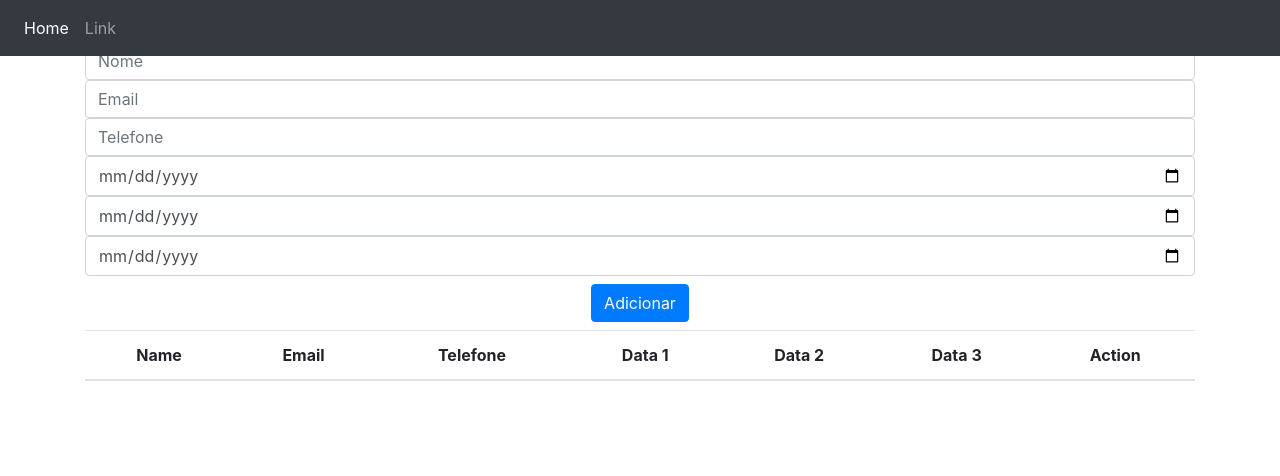
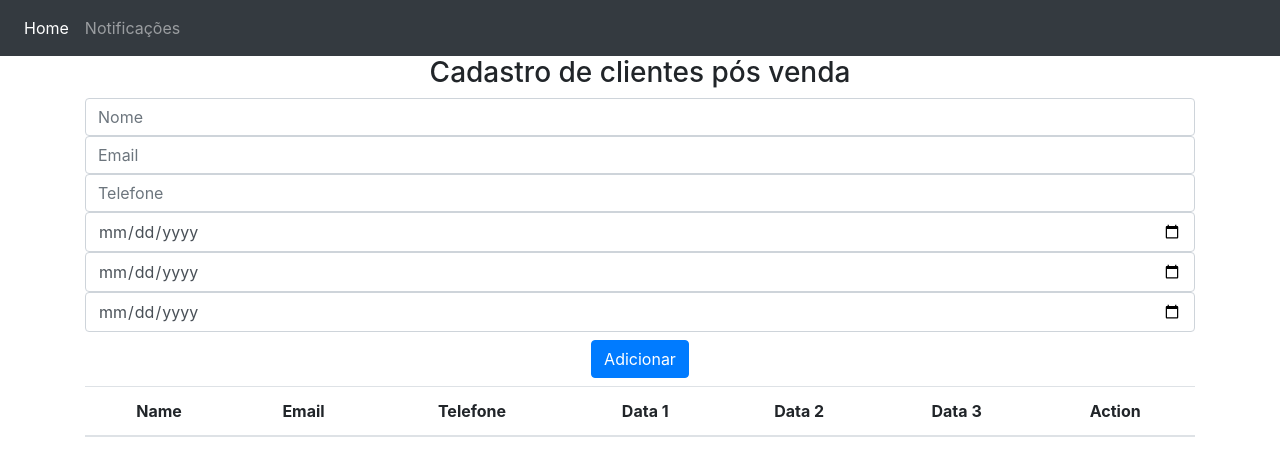
Before and after one commit to celfons/celfons.github.io, a Jekyll site: the page index.html, which Jekyll copies as it is, in a window 1280 px wide. Shown: the top 476 px of the page. Built offline with Jekyll 4.4.1, drawn with Linux system fonts in a browser that asks for light colours; nearby versions of some CDN libraries; comment, search, counter and statistics services are not loaded.

Commit message:
add formatacao

```diff
--- a/index.html
+++ b/index.html
@@ -14,10 +14,21 @@
 
     <!-- Bootstrap core CSS -->
     <link href="dist/css/bootstrap.min.css" rel="stylesheet">
+    <style>
+        /* Adicione um padding superior ao corpo da página para compensar a altura da navbar */
+        body {
+            padding-top: 56px; /* Ajuste conforme necessário */
+        }
+    </style>
+    <!-- Bootstrap core JavaScript
+    ================================================== -->
+    <!-- Placed at the end of the document so the pages load faster -->
     <script src="https://code.jquery.com/jquery-3.6.0.min.js"></script>
+    <script>window.jQuery || document.write('<script src="assets/js/vendor/jquery-slim.min.js"><\/script>')</script>
+    <script src="assets/js/vendor/popper.min.js"></script>
+    <script src="dist/js/bootstrap.min.js"></script>
     <script src="https://www.gstatic.com/firebasejs/8.10.0/firebase-app.js"></script>
     <script src="https://www.gstatic.com/firebasejs/8.10.0/firebase-database.js"></script>
-
   </head>
 
   <body class="text-center">
@@ -28,7 +39,7 @@
               <a class="nav-link" href="#">Home <span class="sr-only">(current)</span></a>
             </li>
             <li class="nav-item">
-              <a class="nav-link" href="#openModal">Link</a>
+              <a class="nav-link" href="#" id="openModal">Notificações</a>
             </li>
           </ul>
         </div>
@@ -164,18 +179,5 @@
             </div>
         </div>
     </div>
-    <!-- Bootstrap core JavaScript
-    ================================================== -->
-    <!-- Placed at the end of the document so the pages load faster -->
-    <script src="https://code.jquery.com/jquery-3.2.1.slim.min.js" integrity="sha384-KJ3o2DKtIkvYIK3UENzmM7KCkRr/rE9/Qpg6aAZGJwFDMVNA/GpGFF93hXpG5KkN" crossorigin="anonymous"></script>
-    <script>window.jQuery || document.write('<script src="assets/js/vendor/jquery-slim.min.js"><\/script>')</script>
-    <script src="assets/js/vendor/popper.min.js"></script>
-    <script src="dist/js/bootstrap.min.js"></script>
-    <script>
-        // Quando o link é clicado, abre o modal
-        $('#openModal').on('click', function() {
-            $('#myModal').modal('show');
-        });
-    </script>
   </body>
 </html>
```
Also changed, not shown: other parts of index.html (+4 -0 lines).
